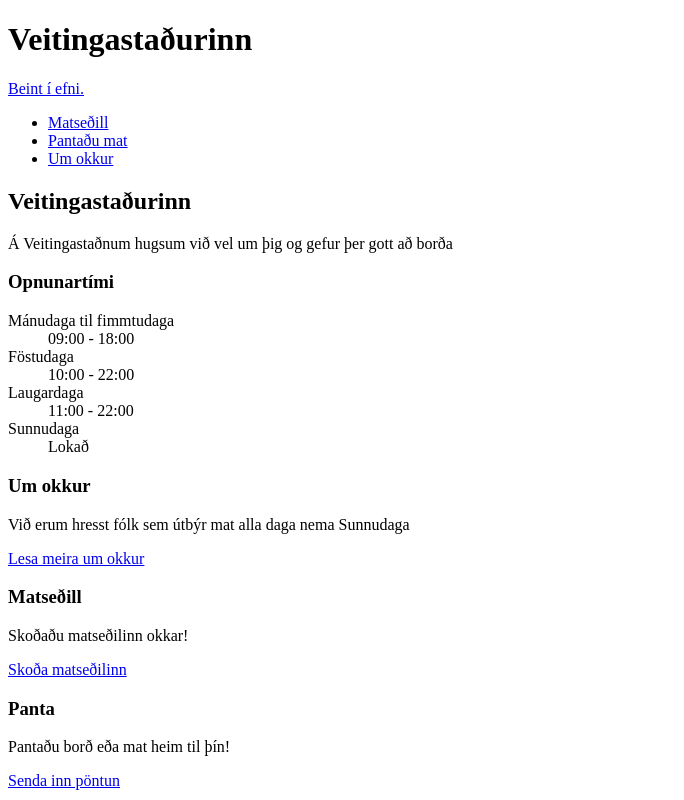
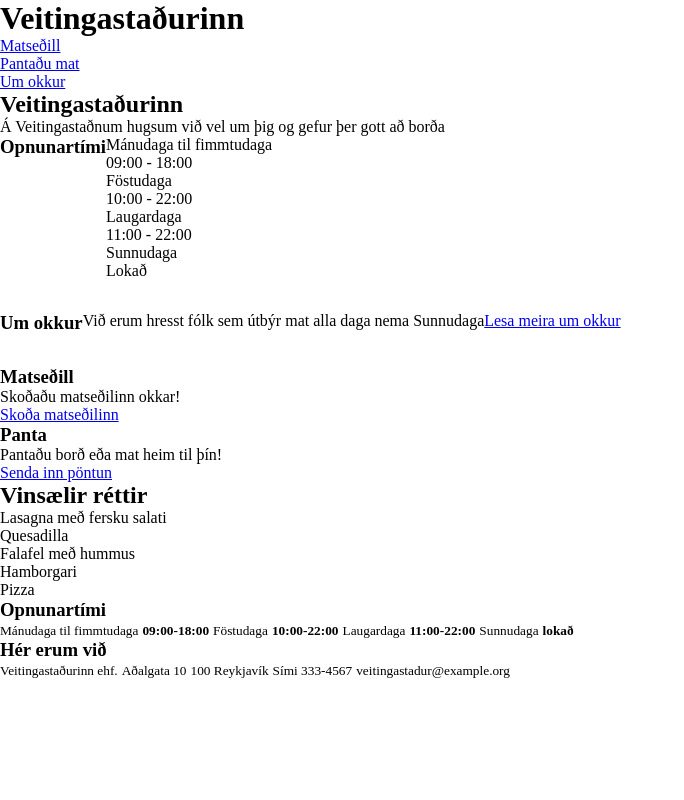
Before and after one commit to Sausi9/Vefforritun1, a plain HTML site: page Verkefni2_6/index.html in a window 1280 px wide. Shown: the top 800 px of the page, without its empty margins (0-684 px from the left). Drawn offline with Linux system fonts and the light colour scheme.

Commit message:
adding css

```diff
--- a/Verkefni2_6/index.html
+++ b/Verkefni2_6/index.html
@@ -8,13 +8,19 @@
     <meta property="og:title" content="Veitingastaðurinn" />
     <meta property="og:description" content="Við erum Veitingastaðurinn!" />
     <meta property="og:image" content="sidur/myndir/sharing.jpg" />
-    <link rel="stylesheet" href="style.css">
+    <link rel="stylesheet" href="styles.css" />
+    <link rel="preconnect" href="https://fonts.googleapis.com" />
+    <link rel="preconnect" href="https://fonts.gstatic.com" crossorigin />
+    <link
+      href="https://fonts.googleapis.com/css2?family=Lora:wght@400;700&display=swap"
+      rel="stylesheet"
+    />
     <title>Veitingastaðurinn</title>
   </head>
   <body>
     <div>
       <h1>Veitingastaðurinn</h1>
-      <a href="#main-content">Beint í efni.</a>
+      <a href="#main-content" class="sr-only">Beint í efni.</a>
       <nav>
         <ul>
           <li><a href="sidur/matsedill.html">Matseðill</a></li>
@@ -25,7 +31,8 @@
     </div>
     <div id="main-content">
       <h2>Veitingastaðurinn</h2>
-      <p>Á Veitingastaðnum hugsum við vel um þig og gefur þer gott að borða</p>
+      <p>Á Veitingastaðnum hugsum við vel um þig og gefur þer gott að borða</p><p></p>
+      <div class="box">
         <h3>Opnunartími</h3>
         <dl>
           <dt>Mánudaga til fimmtudaga</dt>
@@ -37,9 +44,12 @@
           <dt>Sunnudaga</dt>
           <dd>Lokað</dd>
         </dl>
+      </div>
+      <div class="box">
         <h3>Um okkur</h3>
         <p>Við erum hresst fólk sem útbýr mat alla daga nema Sunnudaga</p>
         <a href="sidur/um.html"> Lesa meira um okkur</a>
+      </div>
       <h3>Matseðill</h3>
       <p>Skoðaðu matseðilinn okkar!</p>
       <a href="sidur/matsedill.html">Skoða matseðilinn</a>
--- a/Verkefni2_6/styles.css
+++ b/Verkefni2_6/styles.css
@@ -25,3 +25,16 @@ html {
   white-space: nowrap;
   width: 1px;
 }
+.box{
+  border: 2px;
+  border: #ffe7ae;
+  padding-bottom: 2rem;
+  display: flex;
+}
+.box2{
+  border: 2px;
+  border: #ffe7ae;
+  padding-bottom: 0.5rem;
+  display: flex;
+  justify-content: center;
+}
```
Also changed, not shown: Verkefni2_6/sidur/matsedill.html (+8 -1 lines), Verkefni2_6/sidur/pontun.html (+8 -1 lines), Verkefni2_6/sidur/um.html (+8 -1 lines). Lines whose indentation alone changed are shown as unchanged.
